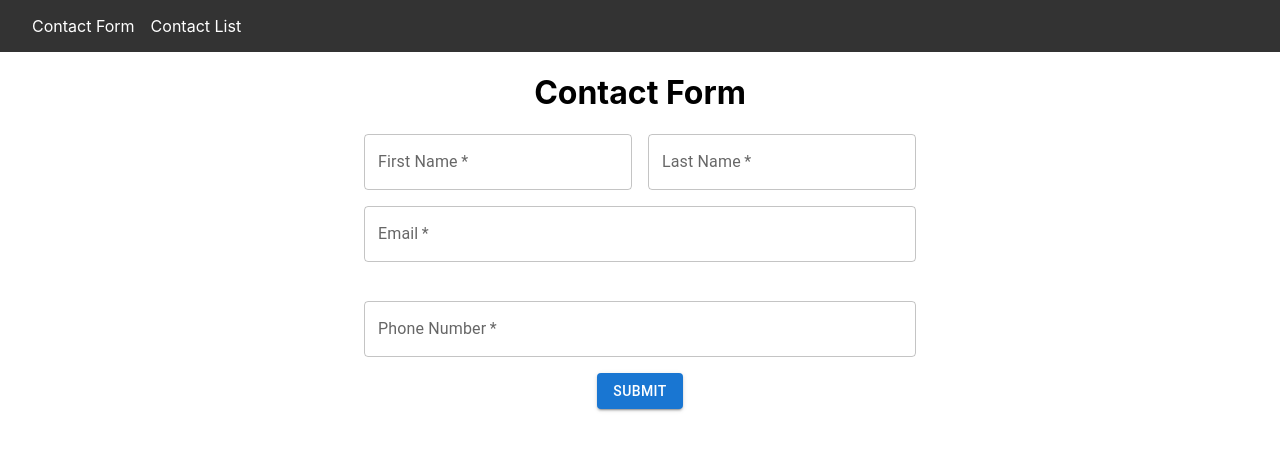
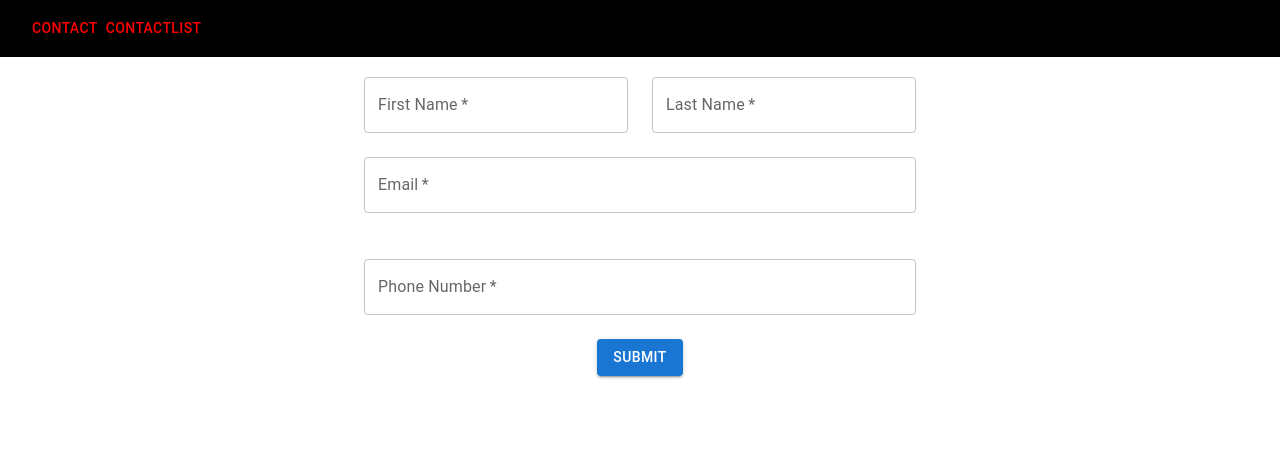
Before and after one commit to KarthikHDB657/contactCrud, a React (Create React App) app: page / in a window 1280 px wide. Shown: the top 450 px of the page. Built offline with nearby package versions, Linux system fonts and the light colour scheme.

Commit message:
Added create method and contact list'

```diff
--- a/src/App.js
+++ b/src/App.js
@@ -3,16 +3,20 @@ import ContactForm from './Component/ContactForm';
 import { Routes , Route } from 'react-router-dom'
 import ContactList  from './Component/ContactList';
 import Navbar from './Component/Navbar';
+import { ContactProvider } from './Context/ContactContext';
 
 function App() {
   return (
     <div className="App">
+     <ContactProvider>
      <Navbar />
+
      <Routes>
       <Route path='/' element ={<ContactForm/>}/>
       <Route path='/contactList' element ={<ContactList/>}/>
+      <Route path = 'contactForm' element = {<ContactForm/>} />
      </Routes>
-
+     </ContactProvider>
     </div>
   );
 }
--- a/src/Component/ContactForm.js
+++ b/src/Component/ContactForm.js
@@ -1,11 +1,18 @@
-import React, { useState } from 'react';
+import React, { useState, useContext} from 'react';
 import TextField from '@material-ui/core/TextField';
 import Button from '@material-ui/core/Button';
 import Grid from '@material-ui/core/Grid';
 import Container from '@material-ui/core/Container';
+import {useNavigate}  from 'react-router-dom';
+import { ContactContext } from '../Context/ContactContext';
+
 
 
 const ContactForm = () => {
+  const { addContact } = useContext(ContactContext);
+  const history = useNavigate();
+
+
   const [firstName, setFirstName] = useState('');
   const [lastName, setLastName] = useState('');
   const [email, setEmail] = useState('');
@@ -57,6 +64,14 @@ const ContactForm = () => {
 
     if (Object.keys(newerrors).length === 0) {
       // Form is valid, do something with the data
+       const newContact = {
+         firstName,
+        lastName,
+        email,
+         phone,
+       };
+      // Add the new contact
+      addContact(newContact);
       console.log('Form Submitted');
       console.log('First Name:', firstName);
       console.log('Last Name:', lastName);
@@ -69,6 +84,7 @@ const ContactForm = () => {
       setEmail('');
       setPhone('');
       setErrors({});
+      history('/contactList');
     } else {
       // Set the validation errors
       setErrors(newerrors);
@@ -81,9 +97,9 @@ const ContactForm = () => {
   return (
 
     <Container maxWidth="sm" spacing ={2} justifycontent = "center">
-      <h1 justifycontent = "center"> Contact Form </h1>
-      <form  margin ="dense"  onSubmit={handleSubmit}>
-       <Grid container spacing={2}>
+      {/* <h1 justifycontent = "center"> Contact Form </h1> */}
+      <form onSubmit={handleSubmit}>
+       <Grid container spacing={3}>
         <Grid item xs={12} sm={6}>
           <TextField
             label="First Name"
@@ -140,6 +156,7 @@ const ContactForm = () => {
      </form>
     </Container>
 
+
 );
 
 };
--- a/src/Component/ContactList.js
+++ b/src/Component/ContactList.js
@@ -1,8 +1,41 @@
-import React from 'react'
+import React ,{ useContext } from 'react'
+import {useNavigate} from 'react-router-dom'
+import Button from '@material-ui/core/Button';
+import Grid from '@material-ui/core/Grid'
+import { ContactContext } from '../Context/ContactContext';
 
 function ContactList() {
+  const navigate = useNavigate()
+  const { contacts } = useContext(ContactContext);
   return (
-    <div>ContactList</div>
+    <div>
+    <Grid item xl={12}>
+    <Button type="button"  variant="contained" color="error" onClick={() => navigate('/')}>
+     Create Contact
+    </Button>
+    </Grid>
+    <table>
+    <thead>
+          <tr>
+            <th>First Name</th>
+            <th>Last Name</th>
+            <th>Email</th>
+            <th>Phone Number</th>
+          </tr>
+        </thead>
+        <tbody>
+          {contacts.map((contact, index) => (
+            <tr key={index}>
+              <td>{contact.firstName}</td>
+              <td>{contact.lastName}</td>
+              <td>{contact.email}</td>
+              <td>{contact.phone}</td>
+            </tr>
+          ))}
+        </tbody>
+      </table>
+
+    </div>
   )
 }
 
--- a/src/Component/Navbar.js
+++ b/src/Component/Navbar.js
@@ -1,12 +1,21 @@
 import React from 'react'
 import { Link } from 'react-router-dom'
+import Typography from '@material-ui/core/Typography';
+import Box from '@material-ui/core/Box';
+
 
 function Navbar() {
   return (
     <div>
         <nav>
-          <Link to = '/'> Contact Form </Link>
-          <Link to = '/contactList'> Contact List </Link>
+         <Box mr={1}>
+
+          {/* <Link to = '/'> Contact Form </Link>
+          <Link to = '/contactList'> Contact List </Link> */}
+          {/* using material ui typography */}
+           <Typography component={Link} to="/" variant="button" color = "red">Contact</Typography>
+          </Box>
+          <Typography component={Link} to="/contactList" variant="button" color="red"> ContactList</Typography>
         </nav>
     </div>
   )
--- /dev/null
+++ b/src/Context/ContactContext.js
@@ -0,0 +1,33 @@
+import React, { createContext, useState } from 'react';
+
+export const ContactContext = createContext();
+
+export const ContactProvider = ({ children }) => {
+  const [contacts, setContacts] = useState([]);
+
+  const addContact = (newContact) => {
+    setContacts((prevContacts) => [...prevContacts, newContact]);
+  };
+
+  const removeContact = (contactId) => {
+    setContacts((prevContacts) =>
+      prevContacts.filter((contact) => contact.id !== contactId)
+    );
+  };
+
+  const updateContact = (updatedContact) => {
+    setContacts((prevContacts) =>
+      prevContacts.map((contact) =>
+        contact.id === updatedContact.id ? updatedContact : contact
+      )
+    );
+  };
+
+  return (
+    <ContactContext.Provider
+      value={{ contacts, addContact, removeContact, updateContact }}
+    >
+      {children}
+    </ContactContext.Provider>
+  );
+};
--- a/src/index.css
+++ b/src/index.css
@@ -16,7 +16,7 @@ nav {
   display: flex;
   justify-content: flex-start;
   align-items: center;
-  background-color: #333;
+  background-color: black;
   color: white;
   padding: 16px 32px;
 }
@@ -30,3 +30,7 @@ nav a {
 nav a:hover {
   color: lightgray;
 }
+
+form {
+  margin-top: 20px;
+}
```
